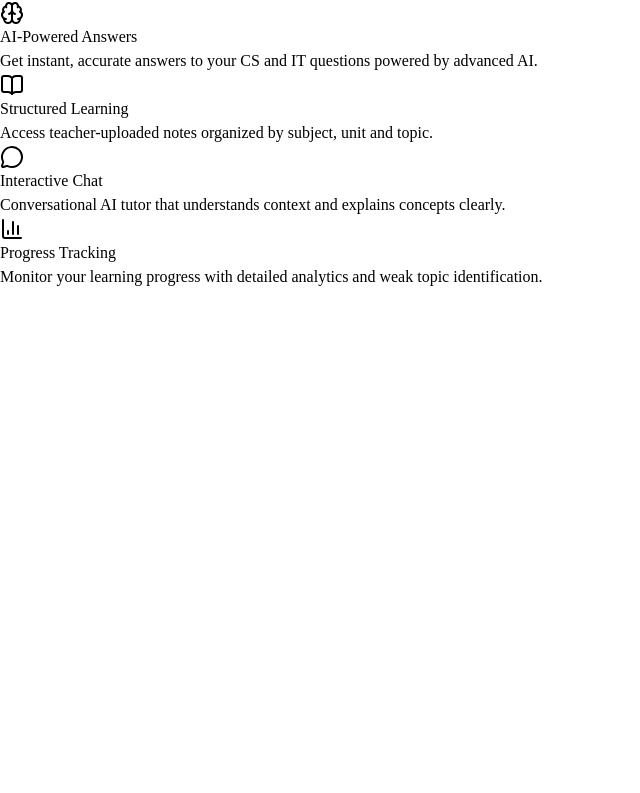
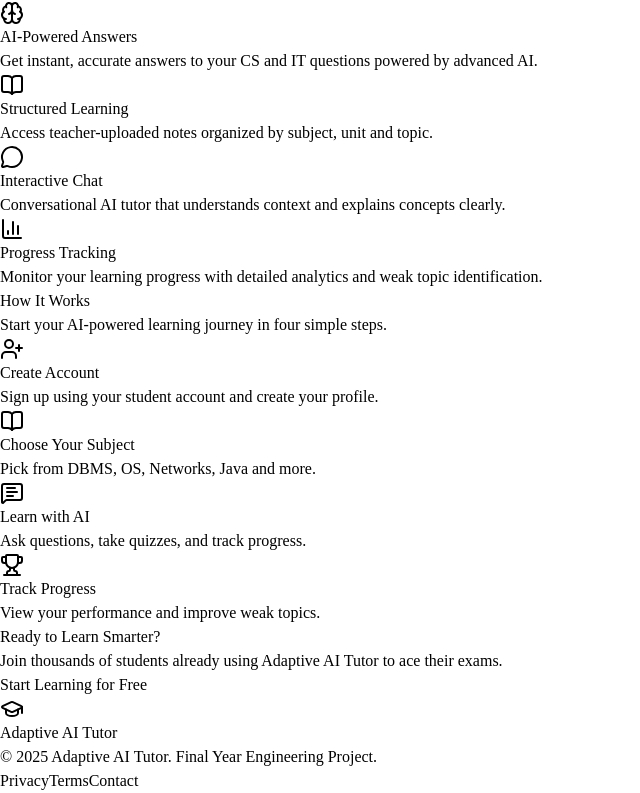
Before and after one commit to Sujal-Shejwal/adaptive-ai-tutor, a React (Vite) app: page / in a window 1280 px wide. Shown: the part 763-1556 px from the top of the page, without its empty margins (0-640 px from the left). Before the commit the page ends 1052 px from the top, so only its background shows below. Built offline with nearby package versions, Linux system fonts and the light colour scheme.

Commit message:
Completed landing page and started working on login and signup page

```diff
--- a/src/App.jsx
+++ b/src/App.jsx
@@ -1,16 +1,18 @@
-import Navbar from "./components/layout/Navbar";
-import Hero from "./components/sections/Hero";
-import Statistics from "./components/sections/Statistics";
-import Features from "./components/sections/Features";
+import { BrowserRouter, Routes, Route } from "react-router-dom";
+
+import LandingPage from "./pages/LandingPage";
+import LoginPage from "./pages/LoginPage";
+import SignupPage from "./pages/SignupPage";
 
 function App() {
   return (
-    <>
-      <Navbar />
-      <Hero />
-      <Statistics />
-      <Features />
-    </>
+    <BrowserRouter>
+      <Routes>
+        <Route path="/" element={<LandingPage />} />
+        <Route path="/login" element={<LoginPage />} />
+        <Route path="/signup" element={<SignupPage />} />
+      </Routes>
+    </BrowserRouter>
   );
 }
 
--- a/src/components/common/Logo.jsx
+++ b/src/components/common/Logo.jsx
@@ -1,13 +1,13 @@
 import { GraduationCap } from "lucide-react";
 
-function Logo() {
+function Logo({ textColor = "text-gray-800" }) {
   return (
     <div className="flex items-center gap-3">
       <div className="w-10 h-10 bg-blue-600 rounded-xl flex items-center justify-center">
         <GraduationCap className="w-5 h-5 text-white" />
       </div>
 
-      <h1 className="text-xl font-bold text-gray-800">
+      <h1 className={`text-xl font-bold ${textColor}`}>
         Adaptive AI Tutor
       </h1>
     </div>
--- /dev/null
+++ b/src/components/layout/Footer.jsx
@@ -0,0 +1,64 @@
+import Logo from "../common/Logo";
+
+function Footer() {
+  return (
+    <footer>
+      {/* CTA Section */}
+      <div className="bg-blue-600 py-20">
+        <div className="max-w-[1360px] mx-auto px-10 flex flex-col items-center text-center">
+          <h2 className="text-4xl font-bold text-white">
+            Ready to Learn Smarter?
+          </h2>
+
+          <p className="mt-5 text-lg text-blue-100 max-w-2xl">
+            Join thousands of students already using Adaptive AI Tutor to ace
+            their exams.
+          </p>
+
+            <button className="mt-8 bg-white text-blue-600 font-semibold text-base px-8 py-3 rounded-xl hover:bg-gray-100 transition duration-300">
+              Start Learning for Free
+          </button>
+        </div>
+      </div>
+
+      {/* Bottom Footer */}
+      <div className="bg-slate-900 py-6">
+        <div className="max-w-[1360px] mx-auto px-10 flex flex-col md:flex-row items-center justify-between">
+          {/* Logo */}
+          <Logo textColor="text-white" />
+
+          {/* Copyright */}
+          <p className="text-gray-400 text-[15px]">
+            © 2025 Adaptive AI Tutor. Final Year Engineering Project.
+          </p>
+
+          {/* Footer Links */}
+          <div className="flex items-center gap-6">
+            <a
+              href="#"
+              className="text-gray-400 hover:text-white transition"
+            >
+              Privacy
+            </a>
+
+            <a
+              href="#"
+              className="text-gray-400 hover:text-white transition"
+            >
+              Terms
+            </a>
+
+            <a
+              href="#"
+              className="text-gray-400 hover:text-white transition"
+            >
+              Contact
+            </a>
+          </div>
+        </div>
+      </div>
+    </footer>
+  );
+}
+
+export default Footer;
--- a/src/components/sections/Features.jsx
+++ b/src/components/sections/Features.jsx
@@ -20,7 +20,7 @@ function Features() {
         </div>
 
         {/* Feature Cards */}
-        <div className="grid grid-cols-4 gap-8 mt-20">
+        <div className="grid grid-cols-1 md:grid-cols-2 xl:grid-cols-4 gap-8 mt-20">
 
           {/* Card 1 */}
           <div className="bg-white rounded-3xl border border-gray-200 p-7 shadow-sm hover:shadow-lg transition">
--- a/src/components/sections/HowItWorks.jsx
+++ b/src/components/sections/HowItWorks.jsx
@@ -48,15 +48,15 @@ function HowItWorks() {
           <div className="text-center">
 
             <div className="w-16 h-16 rounded-full bg-blue-100 flex items-center justify-center mx-auto">
-              <MessageSquareText className="w-8 h-8 text-blue-600" />
+              <BookOpen className="w-8 h-8 text-blue-600" />
             </div>
 
             <h3 className="mt-6 text-2xl font-semibold">
-              Ask Questions
+              Choose Your Subject
             </h3>
 
             <p className="mt-4 text-gray-500 leading-8">
-              Chat with the AI tutor and get instant explanations.
+             Pick from DBMS, OS, Networks, Java and more.
             </p>
 
           </div>
@@ -65,15 +65,15 @@ function HowItWorks() {
           <div className="text-center">
 
             <div className="w-16 h-16 rounded-full bg-blue-100 flex items-center justify-center mx-auto">
-              <BookOpen className="w-8 h-8 text-blue-600" />
+             <MessageSquareText className="w-8 h-8 text-blue-600" />
             </div>
 
             <h3 className="mt-6 text-2xl font-semibold">
-              Learn Daily
+              Learn with AI
             </h3>
 
             <p className="mt-4 text-gray-500 leading-8">
-              Read notes, practice quizzes and strengthen concepts.
+              Ask questions, take quizzes, and track progress.
             </p>
 
           </div>
--- a/src/components/sections/Statistics.jsx
+++ b/src/components/sections/Statistics.jsx
@@ -1,6 +1,6 @@
 function Statistics() {
   return (
-    <section className="border-y border-gray-200 py-12">
+    <section className="border-y border-gray-50 py-12">
       <div className="max-w-7xl mx-auto">
         <div className="flex justify-around">
 
--- a/src/pages/LandingPage.jsx
+++ b/src/pages/LandingPage.jsx
@@ -1,11 +1,21 @@
-import React from 'react'
+import Navbar from "../components/layout/Navbar";
+import Hero from "../components/sections/Hero";
+import Statistics from "../components/sections/Statistics";
+import Features from "../components/sections/Features";
+import HowItWorks from "../components/sections/HowItWorks";
+import Footer from "../components/layout/Footer";
 
-const LandingPage = () => {
+function LandingPage() {
   return (
-    <div>
-      Hello Ai Tutor
-    </div>
-  )
+    <>
+      <Navbar />
+      <Hero />
+      <Statistics />
+      <Features />
+      <HowItWorks />
+      <Footer />
+    </>
+  );
 }
 
-export default LandingPage
+export default LandingPage;
--- a/src/pages/LoginPage.jsx
+++ b/src/pages/LoginPage.jsx
@@ -0,0 +1,23 @@
+import Logo from "../components/common/Logo";
+
+function LoginPage() {
+  return (
+    <main className="min-h-screen bg-slate-50 flex flex-col items-center pt-16">
+
+      <Logo />
+
+      <h1 className="mt-10 text-4xl font-bold text-slate-900">
+        Welcome Back
+      </h1>
+
+      <p className="mt-3 text-lg text-gray-500">
+        Continue your learning journey
+      </p>
+
+      {/* Login Card */}
+
+    </main>
+  );
+}
+
+export default LoginPage;
--- a/src/pages/SignupPage.jsx
+++ b/src/pages/SignupPage.jsx
@@ -0,0 +1,9 @@
+function SignupPage() {
+  return (
+    <div>
+      Signup Page
+    </div>
+  );
+}
+
+export default SignupPage;
```
